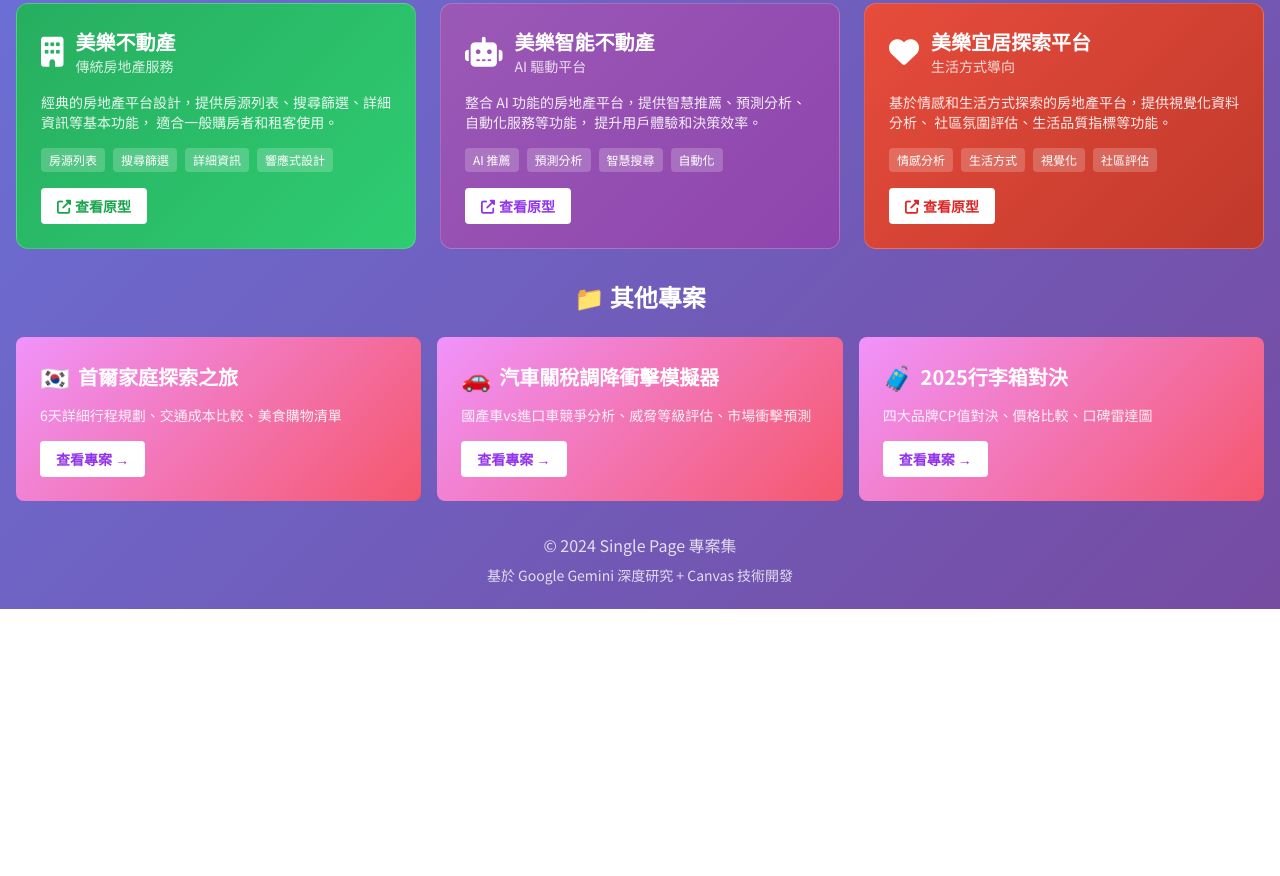
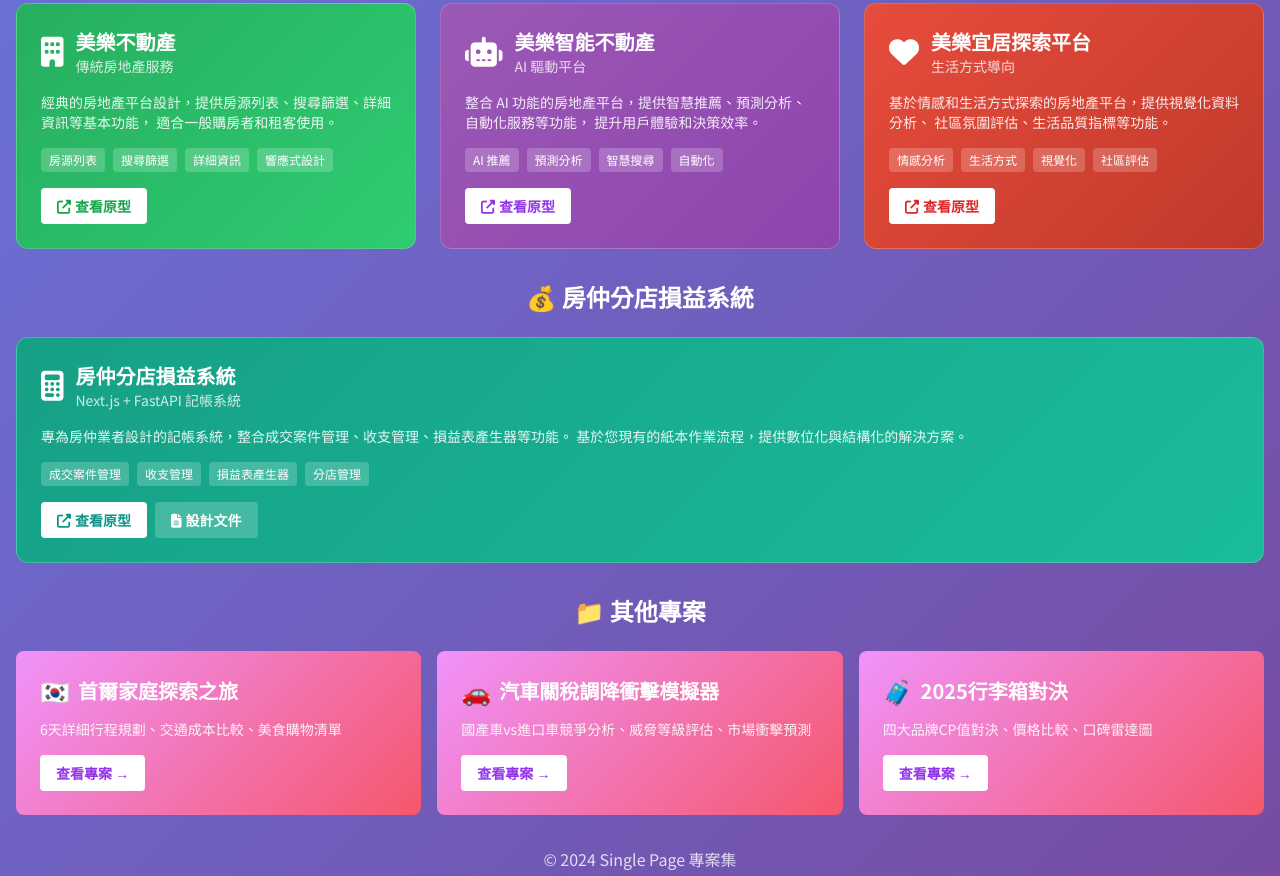
Before and after one commit to Ikeli0320/SinglePage-netlify, a plain HTML site: page index.html in a window 1280 px wide. Shown: the part 843-1719 px from the top of the page. Before the commit the page ends 1452 px from the top, so only its background shows below. Drawn offline with nearby package versions, Linux system fonts and the light colour scheme.

Commit message:
更新首頁內容，將房地產平台更名為專案平台，並新增房仲分店損益系統的詳細介紹與功能說明，提升網站的資訊完整性與使用者體驗。

```diff
--- a/index.html
+++ b/index.html
@@ -131,8 +131,8 @@
         <section class="mb-8">
             <div class="grid grid-cols-2 md:grid-cols-4 gap-4">
                 <div class="card rounded-lg p-4 text-center">
-                    <div class="text-2xl font-bold text-purple-600">6</div>
-                    <div class="text-sm text-gray-600">房地產平台</div>
+                    <div class="text-2xl font-bold text-purple-600">7</div>
+                    <div class="text-sm text-gray-600">專案平台</div>
                 </div>
                 <div class="card rounded-lg p-4 text-center">
                     <div class="text-2xl font-bold text-blue-600">3</div>
@@ -353,6 +353,43 @@
             </div>
         </section>
 
+        <!-- 房仲分店損益系統 -->
+        <section class="mb-8">
+            <h2 class="text-2xl font-bold text-white text-center mb-6">💰 房仲分店損益系統</h2>
+            <div class="estate-grid">
+                <div class="estate-card"
+                    style="background: linear-gradient(135deg, #16a085 0%, #1abc9c 100%); color: white;">
+                    <div class="flex items-center mb-4">
+                        <i class="fas fa-calculator text-3xl mr-3"></i>
+                        <div>
+                            <h3 class="text-xl font-bold">房仲分店損益系統</h3>
+                            <p class="text-white/80 text-sm">Next.js + FastAPI 記帳系統</p>
+                        </div>
+                    </div>
+                    <p class="text-white/90 mb-4 text-sm">
+                        專為房仲業者設計的記帳系統，整合成交案件管理、收支管理、損益表產生器等功能。
+                        基於您現有的紙本作業流程，提供數位化與結構化的解決方案。
+                    </p>
+                    <div class="flex flex-wrap gap-2 mb-4">
+                        <span class="bg-white/20 text-white px-2 py-1 rounded text-xs">成交案件管理</span>
+                        <span class="bg-white/20 text-white px-2 py-1 rounded text-xs">收支管理</span>
+                        <span class="bg-white/20 text-white px-2 py-1 rounded text-xs">損益表產生器</span>
+                        <span class="bg-white/20 text-white px-2 py-1 rounded text-xs">分店管理</span>
+                    </div>
+                    <div class="flex gap-2">
+                        <a href="finance/index.html"
+                            class="bg-white text-teal-600 px-4 py-2 rounded font-semibold hover:bg-gray-100 transition-colors text-sm">
+                            <i class="fas fa-external-link-alt mr-1"></i>查看原型
+                        </a>
+                        <a href="finance/designcore.md"
+                            class="bg-white/20 text-white px-4 py-2 rounded font-semibold hover:bg-white/30 transition-colors text-sm">
+                            <i class="fas fa-file-alt mr-1"></i>設計文件
+                        </a>
+                    </div>
+                </div>
+            </div>
+        </section>
+
         <!-- 其他專案 -->
         <section class="mb-8">
             <h2 class="text-2xl font-bold text-white text-center mb-6">📁 其他專案</h2>
```
